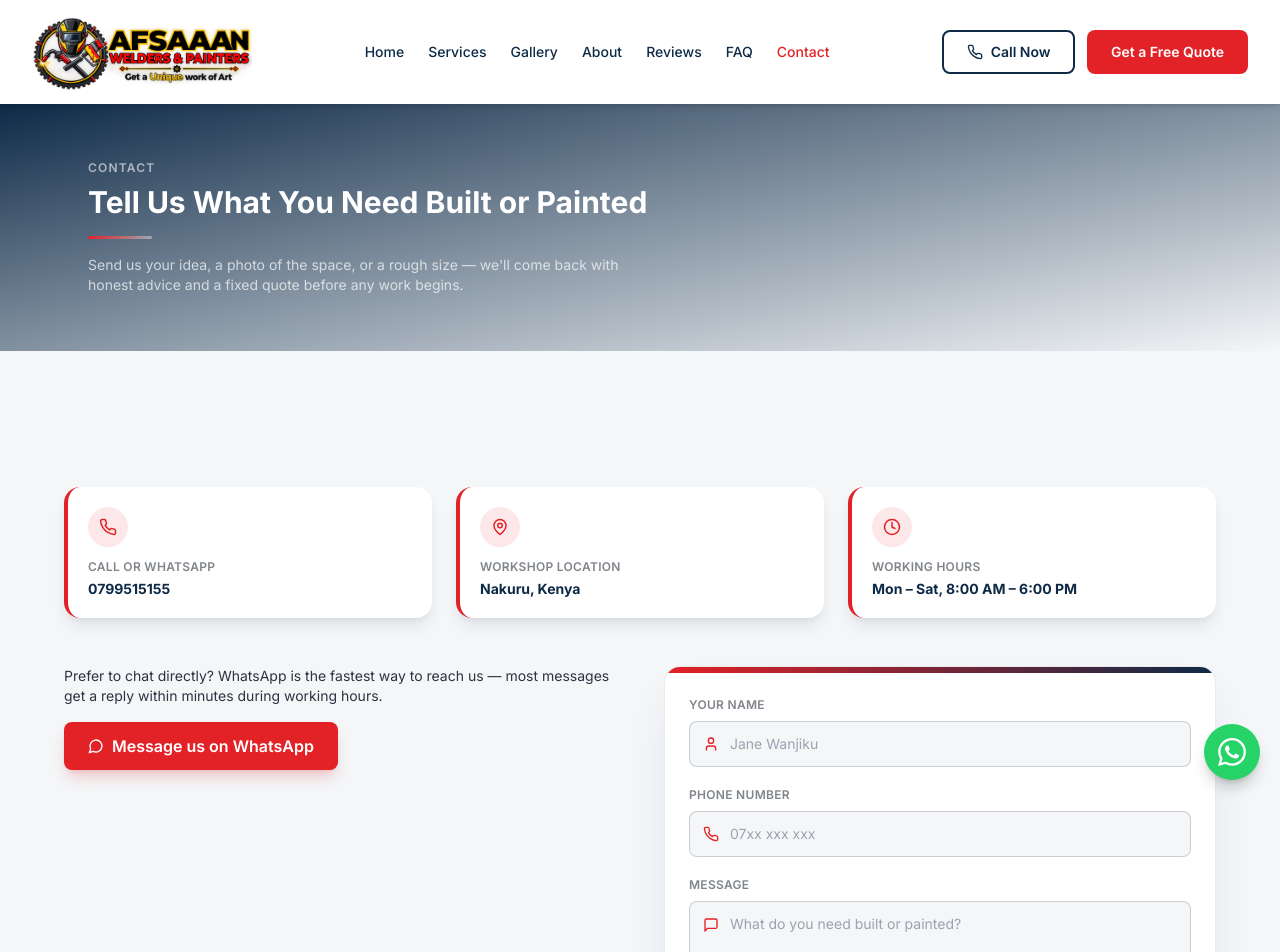
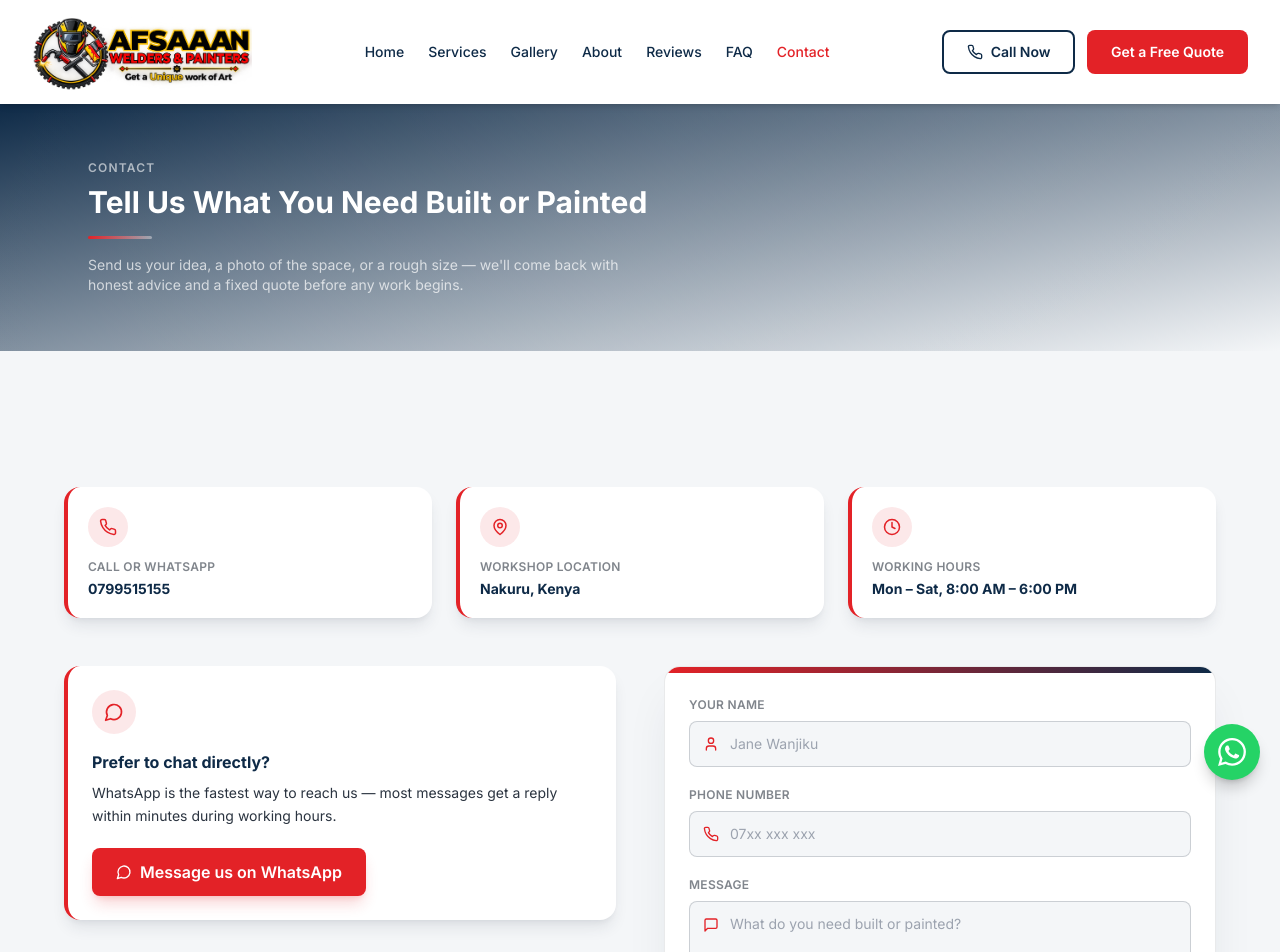
Before and after one commit to Muchyz/Afsaan, a React (Vite) app: page /contact in a window 1280 px wide. Shown: the top 952 px of the page. Built offline with nearby package versions, Linux system fonts and the light colour scheme.

Commit message:
give whatsapp prompt its own card, matches info card style

```diff
--- a/src/pages/Contact.jsx
+++ b/src/pages/Contact.jsx
@@ -49,9 +49,13 @@ export default function Contact() {
           </div>
 
           <div className="grid gap-12 md:grid-cols-2 items-start">
-            <div>
-              <p className="text-sm text-slate mb-4">
-                Prefer to chat directly? WhatsApp is the fastest way to reach us — most messages get a reply within minutes during working hours.
+            <div className="rounded-2xl bg-white border-l-4 border-brandred shadow-lg shadow-slate/10 p-6">
+              <span className="flex-shrink-0 w-11 h-11 rounded-full bg-brandred/10 flex items-center justify-center mb-4">
+                <MessageCircle size={20} className="text-brandred" strokeWidth={2} />
+              </span>
+              <p className="text-base font-bold text-navy mb-2">Prefer to chat directly?</p>
+              <p className="text-sm text-slate mb-5 leading-relaxed">
+                WhatsApp is the fastest way to reach us — most messages get a reply within minutes during working hours.
               </p>
               <a
                 href={`https://wa.me/${business.whatsapp}`}
```
